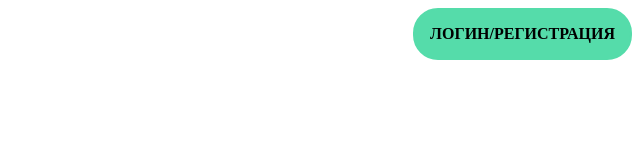
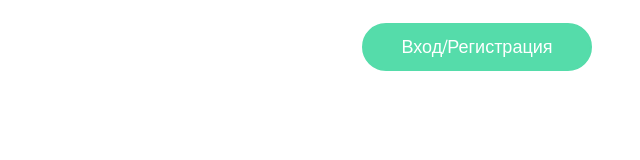
Before and after one commit to qoobatov/login, a plain HTML site: page index.html in a window 1280 px wide. Shown: the whole page, without its empty margins (640-1280 px from the left). Drawn offline with nearby package versions, Linux system fonts and the light colour scheme.

Commit message:
fixed bugs

```diff
--- a/index.html
+++ b/index.html
@@ -12,7 +12,7 @@
   <body>
 
     <div class="button-for-modal-block">
-        <button data-modal class="button-for-modal">Логин/Регистрация</button>
+        <button data-modal class="button-for-modal">Вход/Регистрация</button>
     </div>
     <!-- start  and modal login -->
     <div class="modal">
--- a/script.js
+++ b/script.js
@@ -10,7 +10,6 @@ window.addEventListener("DOMContentLoaded", () => {
     modal.classList.remove("hide");
     document.body.style.overflow = "hidden";
   }
-
   modalTrigger.addEventListener("click", openModal);
 
   function closeModal() {
@@ -18,19 +17,28 @@ window.addEventListener("DOMContentLoaded", () => {
     modal.classList.remove("show");
     document.body.style.overflow = "";
   }
+  modalCloseBtn.addEventListener("click", closeModal);
 
-    modalCloseBtn.addEventListener("click", closeModal);
-
-  modal.addEventListener("click", (e) => {
-    if (e.target === modal) {
-      closeModal();
-    }
-  });
-
-  // если че для Esc
+  // это если че для Esc
   document.addEventListener("keydown", (e) => {
     if (e.key === "Escape") {
       closeModal();
     }
   });
+
+  //   modal.addEventListener("click", (e) => {  эта функция нужна для закрытия модального окна, если клиент кликнет по любой части модалки.
+  //     if (e.target === modal) {
+  //       closeModal();
+  //     }
+  //   });
+
+  // ********************************* tabs *******************************************************
+
+
+
+
+
+
+
+
 });
--- a/styles/login.css
+++ b/styles/login.css
@@ -125,6 +125,10 @@ input:focus {
   background-color: #fff;
 }
 
+.top-space {
+  padding: 70px;
+}
+
 .btn-tab-log:hover,
 .btn-tab-log:focus {
   background-color: #55dcaa;
@@ -144,12 +148,14 @@ input:focus {
 }
 
 .button-for-modal {
-  font-family: inherit;
-  text-transform: uppercase;
-  font-size: 16px;
-  font-weight: 600;
-  padding: 15px;
-  /* margin: 10px 0; */
+  width: 230px;
+  font-family: "Nunito", sans-serif;
+  font-size: 18px;
+  font-weight: 400;
+  padding: 10px;
+  margin-right: 40px;
+  margin-top: 15px;
+  color: #fff;
   border: 0;
   border-radius: 25px;
   outline: none;
@@ -158,6 +164,7 @@ input:focus {
   margin-bottom: 20px;
   background-color: #55dcaa;
   cursor: pointer;
+
 }
 
 .modal {
@@ -173,7 +180,7 @@ input:focus {
 }
 
 /* .modal-content {
-  padding: 70px;
+  padding-top: 70px;
 } */
 
 .hide {
@@ -196,11 +203,11 @@ input:focus {
 /* **************************************         tabs         *********************************************************** */
 
 .tab-content-1 {
-  display: none;
+  /* display: none; */
 }
 
 .tab-content-2 {
-  /* display: none; */
+  display: none;
 }
 .tab-content-3 {
   display: none;
```
